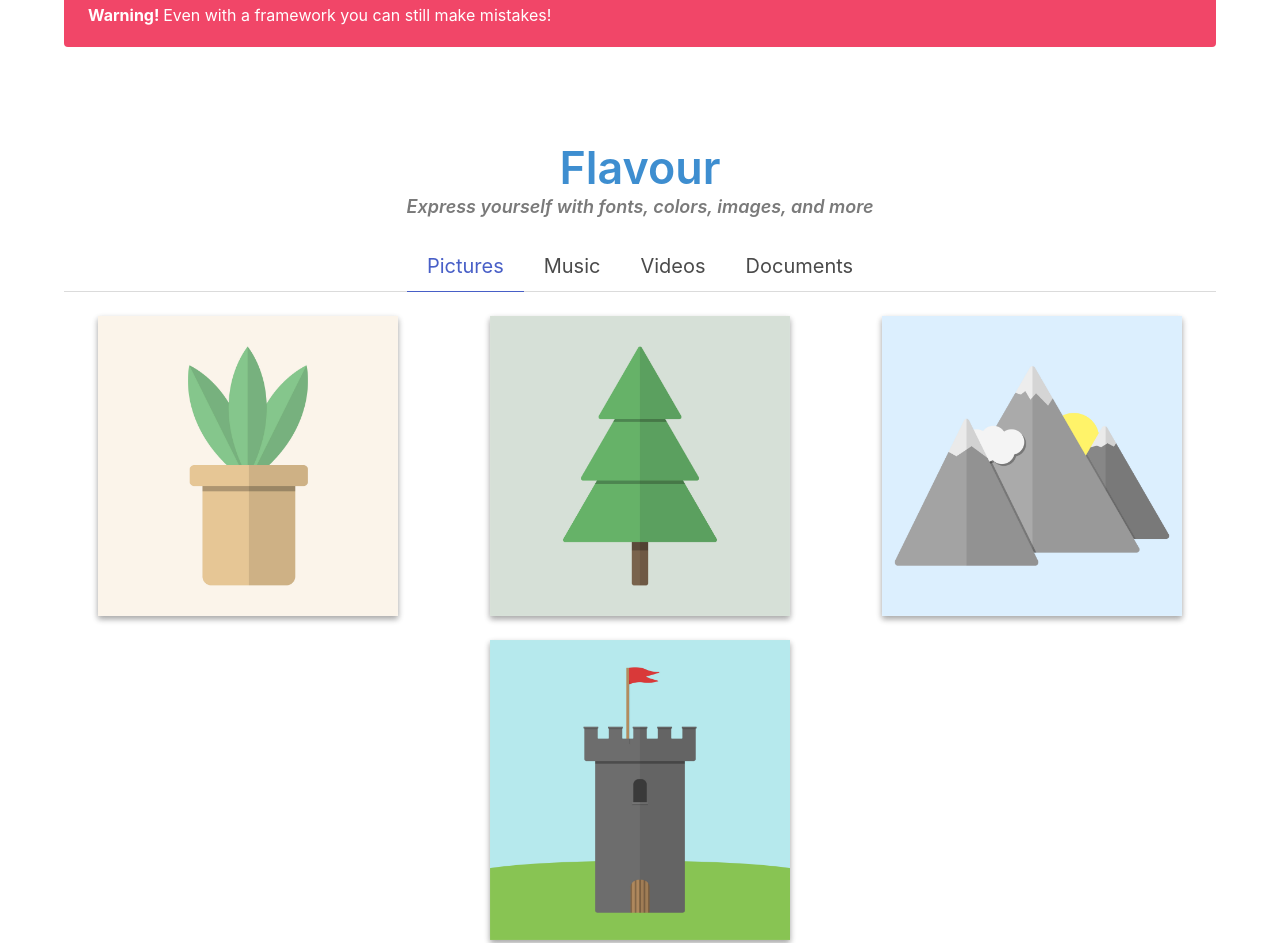
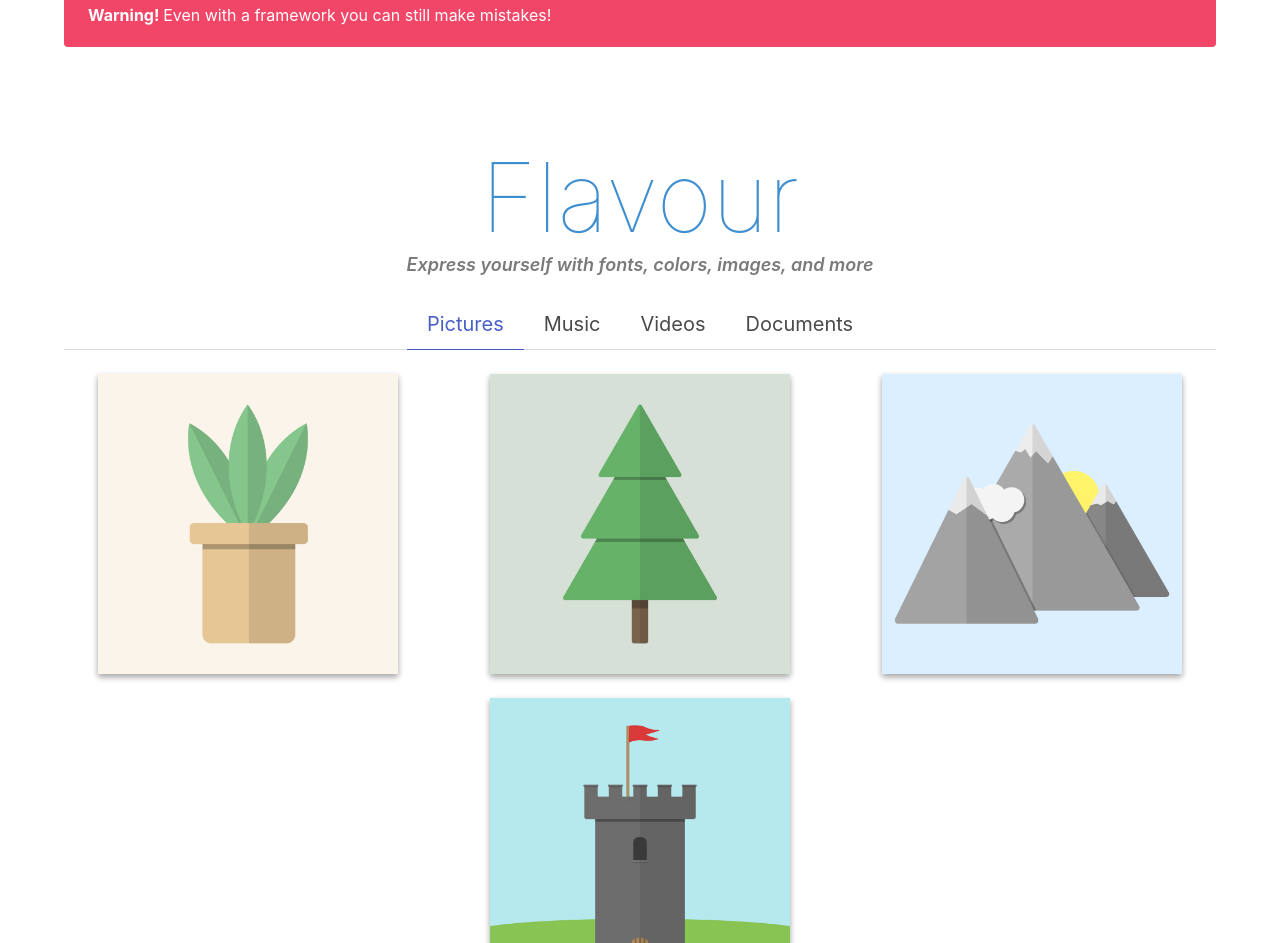
Before and after one commit to jdmar3-comp426/a02-jblovett, a website: page index.html in a window 1280 px wide. Shown: the part 1914-2857 px from the top of the page. Drawn offline with nearby package versions, Linux system fonts and the light colour scheme; a web font is replaced by a local one.

Commit message:
flavour is family secondary

```diff
--- a/index.html
+++ b/index.html
@@ -88,7 +88,7 @@
 <section class="section">
     <div class="container">
         <div class="content has-text-centered">
-            <h1 class="title has-text-info">Flavour</h1>
+            <h1 class="title has-text-info is-family-secondary">Flavour</h1>
             <h5 class="subtitle has-text-grey is-italic">Express yourself with fonts, colors, images, and more</h5>
         </div>
         <div class="tabs is-medium is-centered">
```
